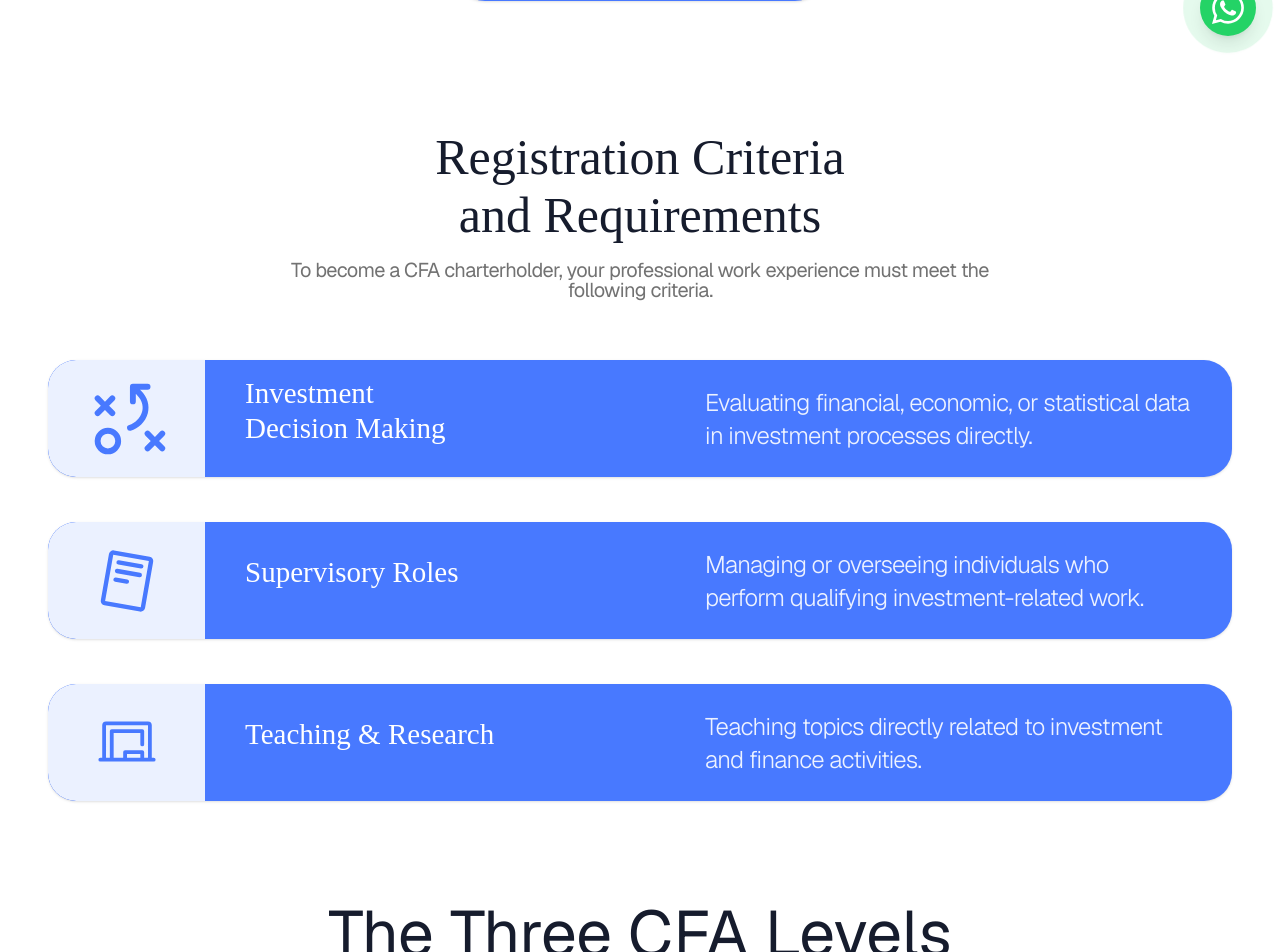
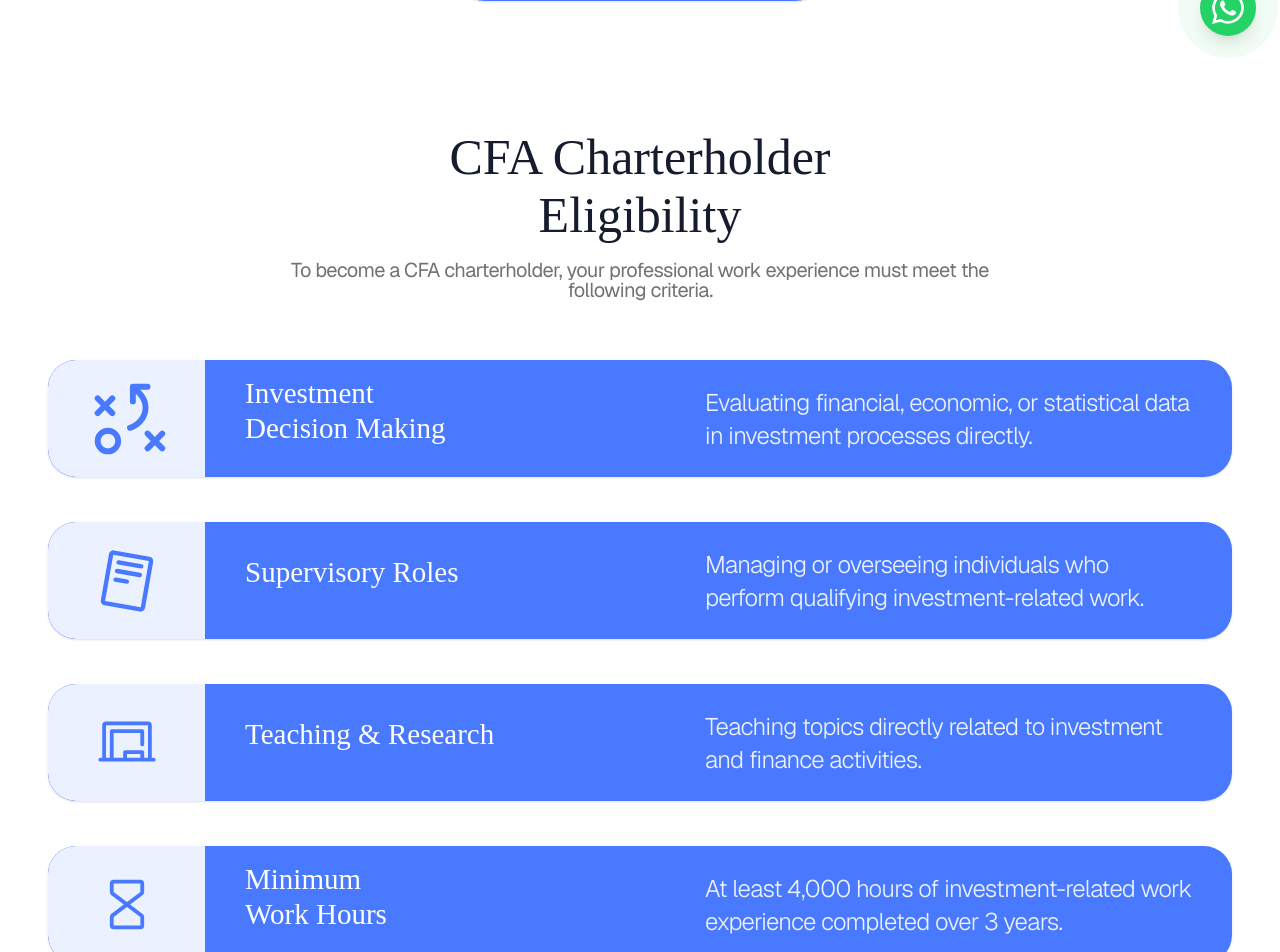
Before and after one commit to mailattfg-ops/upskill, a Next.js app: page /what-is-cfa in a window 1280 px wide. Shown: the part 740-1692 px from the top of the page. Built offline with nearby package versions, Linux system fonts and the light colour scheme; no server answers; a web font is replaced by a local one.

Commit message:
content updated

```diff
--- a/src/app/(public)/home/TestimonialsSection.tsx
+++ b/src/app/(public)/home/TestimonialsSection.tsx
@@ -24,7 +24,7 @@
 
         {/* Subtitle — Figma: DM Sans 24px, #5C5C5C */}
         <p className="font-sans font-normal text-[14px] md:text-[18px] lg:text-[22px] leading-[19.2px] md:leading-[32px] tracking-[-0.03em] md:tracking-[0em] text-center text-[#5C5C5C] w-full max-w-[1128px] overflow-visible px-4">
-          Pass your CFA exams with Upskill and join the elite community of CFA charter holders.
+          Pass your CFA exams with Upskill and join the community of CFA charter holders.
         </p>
       </div>
 
--- a/src/app/(public)/what-is-cfa/components/RegistrationCriteriaSection.tsx
+++ b/src/app/(public)/what-is-cfa/components/RegistrationCriteriaSection.tsx
@@ -5,7 +5,7 @@
       {/* Title & Sub-copy */}
       <div className="text-center mb-[60px] max-w-[928px] flex flex-col items-center gap-[16px]">
         <h3 className="font-['Cal_Sans'] text-[30px] leading-[1.15] tracking-[0em] fw-400 sm:text-[36px] lg:text-[40px] xl:text-[50px] 2xl:text-[66px] text-[#161c2d]">
-          Registration Criteria <br /> and Requirements
+          CFA Charterholder < br /> Eligibility
         </h3>
         <p className="text-body-default text-gray-mid max-w-[800px]">
           To become a CFA charterholder, your professional work experience must meet the <br /> following criteria.
@@ -80,7 +80,26 @@
             </div>
           </div>
         </div>
-
+        {/* Row 1: Minimum Work Hours */}
+        <div className="relative w-full md:h-[117px] bg-brand-blue text-white rounded-[28px] flex flex-col md:flex-row items-center overflow-hidden shadow-sm transition-all duration-300 hover:translate-y-[-2px]">
+          {/* Left Icon Area: 157px wide, flush to left, light blue fill */}
+          <div className="absolute left-0 top-0 w-full md:w-[157px] h-[80px] md:h-full bg-light-blue-tint rounded-t-[28px] md:rounded-t-none md:rounded-l-[28px] flex items-center justify-center shrink-0">
+            {/* Strategy / Decision SVG */}
+            <svg xmlns="http://www.w3.org/2000/svg" width="88" height="61" fill="#4879FF" viewBox="0 0 256 256"><path d="M200,75.64V40a16,16,0,0,0-16-16H72A16,16,0,0,0,56,40V76a16.07,16.07,0,0,0,6.4,12.8L114.67,128,62.4,167.2A16.07,16.07,0,0,0,56,180v36a16,16,0,0,0,16,16H184a16,16,0,0,0,16-16V180.36a16.09,16.09,0,0,0-6.35-12.77L141.27,128l52.38-39.6A16.05,16.05,0,0,0,200,75.64ZM184,216H72V180l56-42,56,42.35Zm0-140.36L128,118,72,76V40H184Z"></path></svg>          </div>
+          {/* Content Zone: Offset by 197px from left on desktop */}
+          <div className="w-full h-full flex flex-col md:flex-row md:items-center pt-[90px] md:pt-0 pb-6 md:pb-0 pl-6 md:pl-[197px] pr-6 md:pr-10 gap-4 md:gap-[40px]">
+            <div className="md:w-[420px] shrink-0">
+              <h3 className="font-['Cal_Sans'] font-normal text-[29px] lg:text-[26px] xl:text-[29px] 2xl:text-[32px] leading-[35px] text-white w-full max-w-[359px] mb-4">
+                Minimum <br /> Work Hours
+              </h3>
+            </div>
+            <div className="flex-1">
+              <p className="text-body-vision text-white/90 font-light leading-snug">
+                At least 4,000 hours of investment-related work experience completed over 3 years.
+              </p>
+            </div>
+          </div>
+        </div>
       </div>
     </section>
   );
--- a/src/app/(public)/what-is-cfa/components/Vision2030Section.tsx
+++ b/src/app/(public)/what-is-cfa/components/Vision2030Section.tsx
@@ -20,10 +20,10 @@
         {/* Left Text Box: 804px wide on desktop */}
         <div className="flex-1 flex flex-col justify-center py-6 md:py-8 lg:py-10 xl:py-12 px-8 md:px-32  bg-[#F5F5F5] rounded-[30px]">
           <p className="text-xs sm:text-sm lg:text-sm xl:text-base leading-relaxed text-gray-600 font-sans font-normal text-center">
-            The transformation brought about by Saudi Arabia's Vision 2030 entails one of the most revolutionary changes being implemented by a nation in recent times. Saudi Arabia transforms from reliance on oil to establishing itself as one of the top nations in the world, creating investment opportunities. At the very center of this revolution is the creation of the Financial Sector Development Program (FSDP) to create an efficient market in the Kingdom through the presence of its capital markets, the establishment of mega sovereign wealth funds such as the Public Investment Fund (PIF) and the development of Riyadh into one of the best cities globally for Vision 2030 to become a success. Saudi Arabia requires some of the most talented individuals who possess skills in areas like asset management and portfolio strategies.
+            The transformation brought about by Saudi Arabia's Vision 2030 entails one of the most revolutionary changes being implemented by a nation in recent times. Saudi Arabia transformed from reliance on oil to establishing itself as one of the top nations in the world, creating investment opportunities. We are witnessing a strong momentum in non-oil industries such as tech, green energy, tourism, start-ups, real estate, and finance. The country is creating a more welcoming environment for foreign investors with smarter regulatory updates and privatization. This shift is unlocking new pathways in venture capital, private equity, and the public markets.
           </p>
           <p className="text-xs sm:text-sm lg:text-sm xl:text-base leading-relaxed text-gray-600 font-sans font-normal text-center">
-            The only way to gain such specialized talents is through obtaining knowledge about the complex world of finance. CFA certification is a gold standard in global finance which trains finance students to learn solutions for complex real-life finance issues. Through the CFA, individuals become experts in areas of asset management, portfolios, and ethics.
+            The financial sector in Saudi Arabia is continuously developing, and the market needs well-rounded finance professionals who truly understand and uphold professional ethics. The Certified Financial Analyst (CFA) charter is a prestigious professional credential that provides candidates with knowledge about the complex world of finance. Upskill is here to help you navigate this transition. We offer structured, offline CFA training designed to help you build the exact knowledge and ethical foundation required by today's finance industry
           </p>
         </div>
 
```
